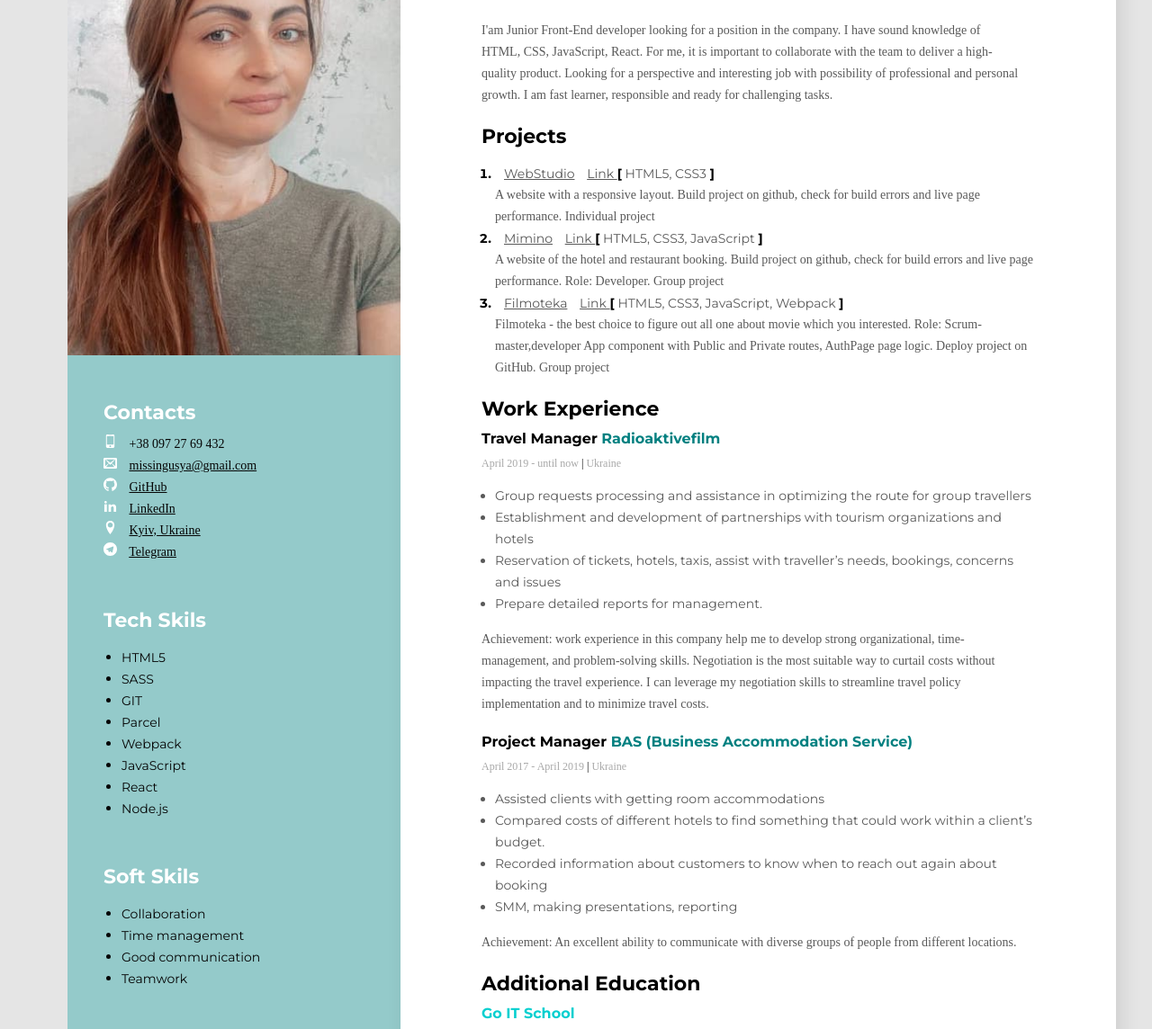
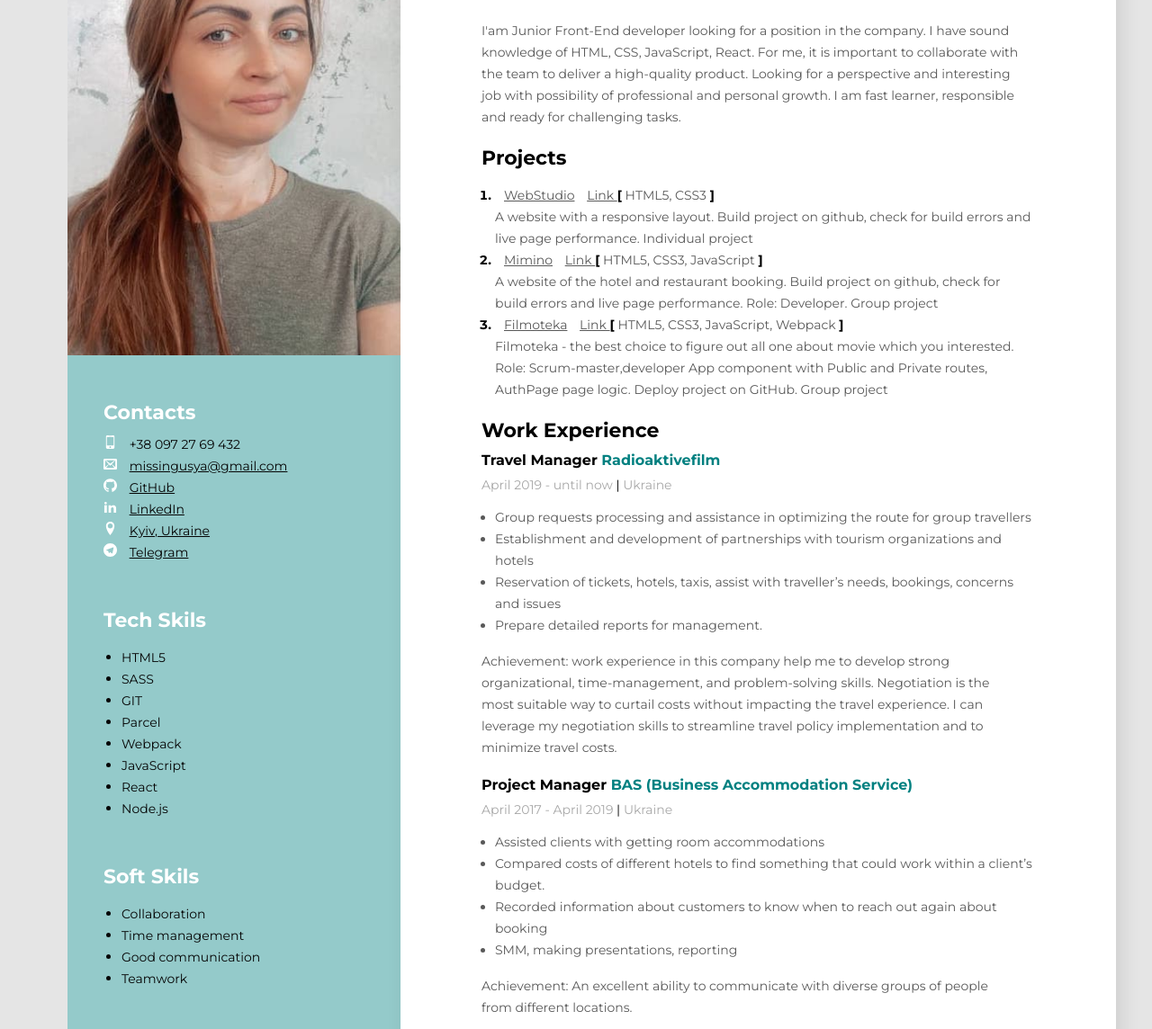
Before and after one commit to Inhaasap/Curriculum_Vitae, a plain HTML site: page index.html in a window 1280 px wide. Shown: the part 208-1352 px from the top of the page at 90% size. Drawn offline with Linux system fonts and the light colour scheme.

Commit message:
Update styles.css

```diff
--- a/styles/styles.css
+++ b/styles/styles.css
@@ -23,7 +23,7 @@ h6 {
 
 .main-content {
   background-color: #ffffff;
-  height: 1350px;
+  height: 1400px;
   box-shadow: 6px 6px 20px rgba(0, 0, 0, 0.1);
   padding: 105px 90px;
 }
@@ -50,7 +50,7 @@ h6 {
 }
 
 .about-description {
-  font-weight: 400;
+  font-weight: 500;
   font-size: 14px;
   line-height: 24px;
 
@@ -130,7 +130,7 @@ h6 {
 .period {
   font-style: normal;
   font-weight: 400;
-  font-size: 12px;
+  font-size: 14px;
   line-height: 15px;
   color: #a8a8a8;
   margin-bottom: 10px;
@@ -139,7 +139,7 @@ h6 {
 .line {
   font-style: normal;
   font-weight: 400;
-  font-size: 12px;
+  font-size: 14px;
   line-height: 15px;
   color: #000000;
 }
@@ -180,7 +180,7 @@ h6 {
   font-weight: 700;
   font-size: 16px;
   line-height: 20px;
-  color: rgb(4, 207, 207);
+  color: teal;
   margin-bottom: 10px;
 }
 
@@ -196,7 +196,7 @@ h6 {
 .education-text {
   font-style: normal;
   font-weight: 400;
-  font-size: 12px;
+  font-size: 14px;
   line-height: 15px;
   color: #a8a8a8;
 }
@@ -305,7 +305,6 @@ h6 {
 }
 
 p {
-  font-family: italic;
   font-style: normal;
   font-weight: 400;
   font-size: 14px;
```
